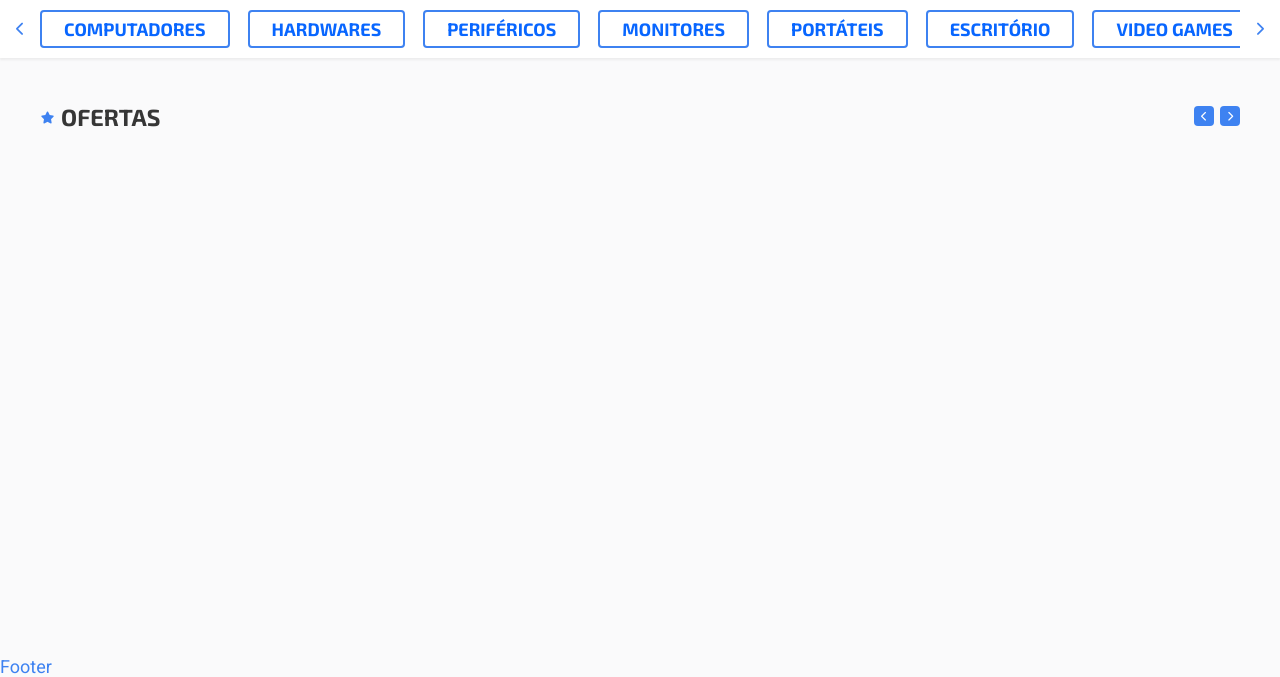
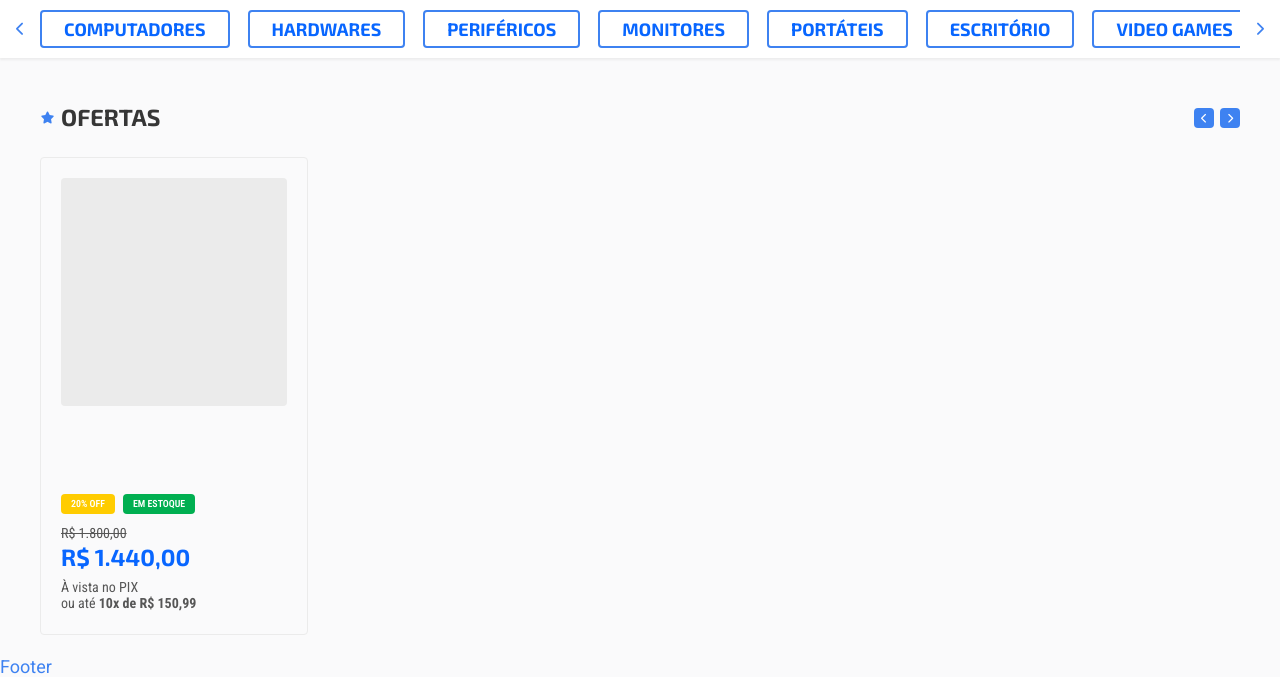
Before and after one commit to eubrunocoelho/e-tech, a plain HTML site: page index.html in a window 1280 px wide. Shown: the part 124-801 px from the top of the page. Drawn offline with Linux system fonts and the light colour scheme.

Commit message:
style: add style to product card

```diff
--- a/assets/scss/global.scss
+++ b/assets/scss/global.scss
@@ -18,4 +18,6 @@
 @import './modules/departments';
 @import './modules/main';
 @import './modules/section';
+@import './modules/product-slider';
+@import './modules/cards';
 @import './modules/footer';
--- /dev/null
+++ b/assets/scss/modules/_cards.scss
@@ -0,0 +1,92 @@
+/**
+ * =================================================================================
+ * CARDS
+ * =================================================================================
+ */
+
+.cards {
+    &__product {
+        @include default-border();
+        @include default-border-radius();
+        display: flex;
+        flex-direction: column;
+        padding: 20px 20px 20px 20px;
+        row-gap: 12px;
+        width: 100%;
+
+        .product {
+            &__image {
+                @include default-border-radius();
+                background: $gray-color-4;
+                height: 228px;
+                width: 100%;
+            }
+
+            &__heading {
+                height: 64px;
+                width: 100%;
+            }
+
+            &__availability {
+                column-gap: 8px;
+                display: flex;
+                height: max-content;
+                width: 100%;
+
+                .availability {
+                    &__offer {
+                        @include availability-box(
+                            $background-color: $yellow-color,
+                            $font-size: 0.55rem,
+                        );
+                    }
+
+                    &__stock {
+                        @include availability-box(
+                            $background-color: $green-color-1,
+                            $font-size: 0.55rem,
+                        );
+                    }
+                }
+            }
+
+            &__description {
+                display: flex;
+                flex-direction: column;
+                row-gap: 6px;
+            }
+
+            &__original-price {
+                color: $gray-color-2;
+                font-family: $font-roboto-condensed;
+                font-size: 0.78rem;
+                font-weight: 400;
+                height: 14px;
+                text-decoration: line-through;
+                text-transform: uppercase;
+            }
+
+            &__price {
+                color: $blue-color-1 !important;
+                font-family: $font-exo-2 !important;
+                font-weight: 700 !important;
+            }
+
+            &__parcel {
+                color: $gray-color-2;
+                display: flex;
+                flex-direction: column;
+                font-family: $font-roboto-condensed;
+                font-size: 0.78rem;
+                font-weight: 400;
+                height: 38px;
+                justify-content: center;
+                row-gap: 2px;
+
+                .emphasis {
+                    font-weight: 700;
+                }
+            }
+        }
+    }
+}
--- a/assets/scss/modules/_colors.scss
+++ b/assets/scss/modules/_colors.scss
@@ -16,3 +16,7 @@ $gray-color-4: #ebebeb;
 $blue-color-1: #0866ff;
 $blue-color-2: #3e82f1;
 $blue-color-3: #084dbc;
+
+$yellow-color: #ffcc00;
+
+$green-color-1: #00af51;
--- a/assets/scss/modules/_mixins.scss
+++ b/assets/scss/modules/_mixins.scss
@@ -18,6 +18,18 @@
     text-decoration: none;
 }
 
+@mixin default-shadow {
+    box-shadow: 0 2px 2px 0 rgba(178, 178, 178, 0.2);
+}
+
+@mixin default-border {
+    border: 1px solid $gray-color-4;
+}
+
+@mixin default-border-radius {
+    border-radius: 4px;
+}
+
 @mixin inline-button($text-color, $border-color, $height, $font-size) {
     align-items: center;
     background: transparent;
@@ -33,10 +45,6 @@
     padding: 0 22px 0 22px !important;
     text-transform: uppercase;
     width: max-content;
-}
-
-@mixin default-shadow {
-    box-shadow: 0 2px 2px 0 rgba(178, 178, 178, 0.2);
 }
 
 @mixin search-box($font-size) {
@@ -80,3 +88,16 @@
         }
     }
 }
+
+@mixin availability-box($background-color, $font-size) {
+    @include default-border-radius();
+    align-items: center;
+    background: $background-color;
+    color: $white-color;
+    display: flex;
+    font-family: $font-roboto-condensed;
+    font-size: $font-size;
+    font-weight: 600;
+    padding: 5px 10px 5px 10px;
+    text-transform: uppercase;
+}
--- /dev/null
+++ b/assets/scss/modules/_product-slider.scss
@@ -0,0 +1,13 @@
+/**
+ * =================================================================================
+ * PRODUCT SLIDER
+ * =================================================================================
+ */
+
+.product-slider {
+    width: 100%;
+
+    &__item {
+        width: 268px !important;
+    }
+}
--- a/assets/scss/modules/_section.scss
+++ b/assets/scss/modules/_section.scss
@@ -15,7 +15,7 @@ section,
         display: flex;
         font-family: $font-exo-2;
         font-weight: 700;
-        height: 100%;
+        height: max-content;
         justify-content: start;
         padding: 8px 0 8px 0;
         text-transform: uppercase;
@@ -60,4 +60,8 @@ section,
             }
         }
     }
+
+    &__content {
+        margin: 20px 0 0 0;
+    }
 }
--- a/index.html
+++ b/index.html
@@ -137,6 +137,26 @@
                     </span>
                 </div>
             </hgroup>
+            <div class="section__content product-slider">
+                <div class="cards__product product-slider__item">
+                    <div class="product__image">
+                        <!-- empty -->
+                    </div>
+                    <hgroup class="product__heading"></hgroup>
+                    <div class="product__availability">
+                        <div class="availability__offer">20% OFF</div>
+                        <div class="availability__stock">Em Estoque</div>
+                    </div>
+                    <div class="product__description">
+                        <p class="product__original-price">R$ 1.800,00</p>
+                        <h1 class="product__price">R$ 1.440,00</h1>
+                        <p class="product__parcel">
+                            <span>À vista no PIX</span>
+                            <span>ou até <span class="emphasis">10x de R$ 150,99</span></span>
+                        </p>
+                    </div>
+                </div>
+            </div>
         </section>
     </main>
     <footer class="footer">
```
Also changed, not shown: assets/css/styles.min.css, 1 other file.
